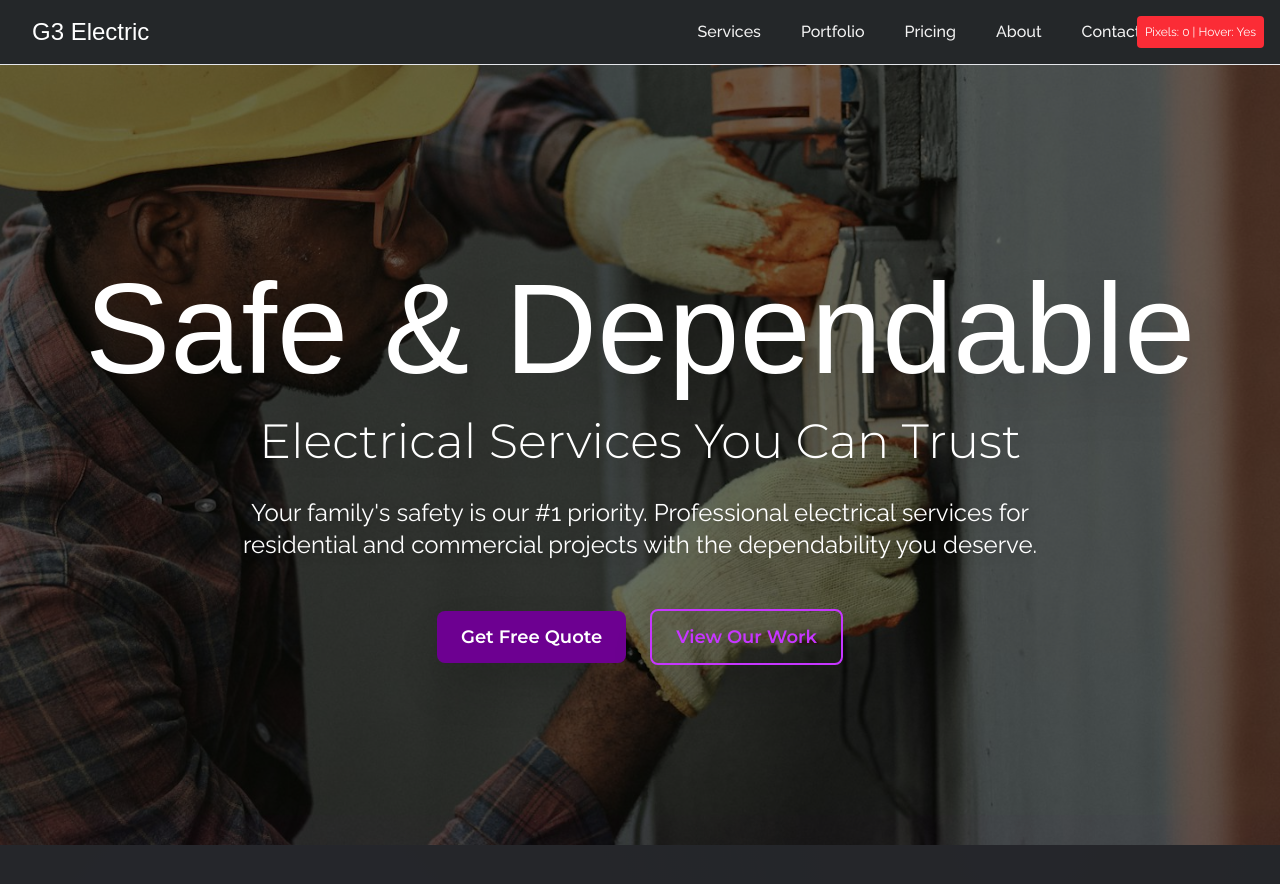
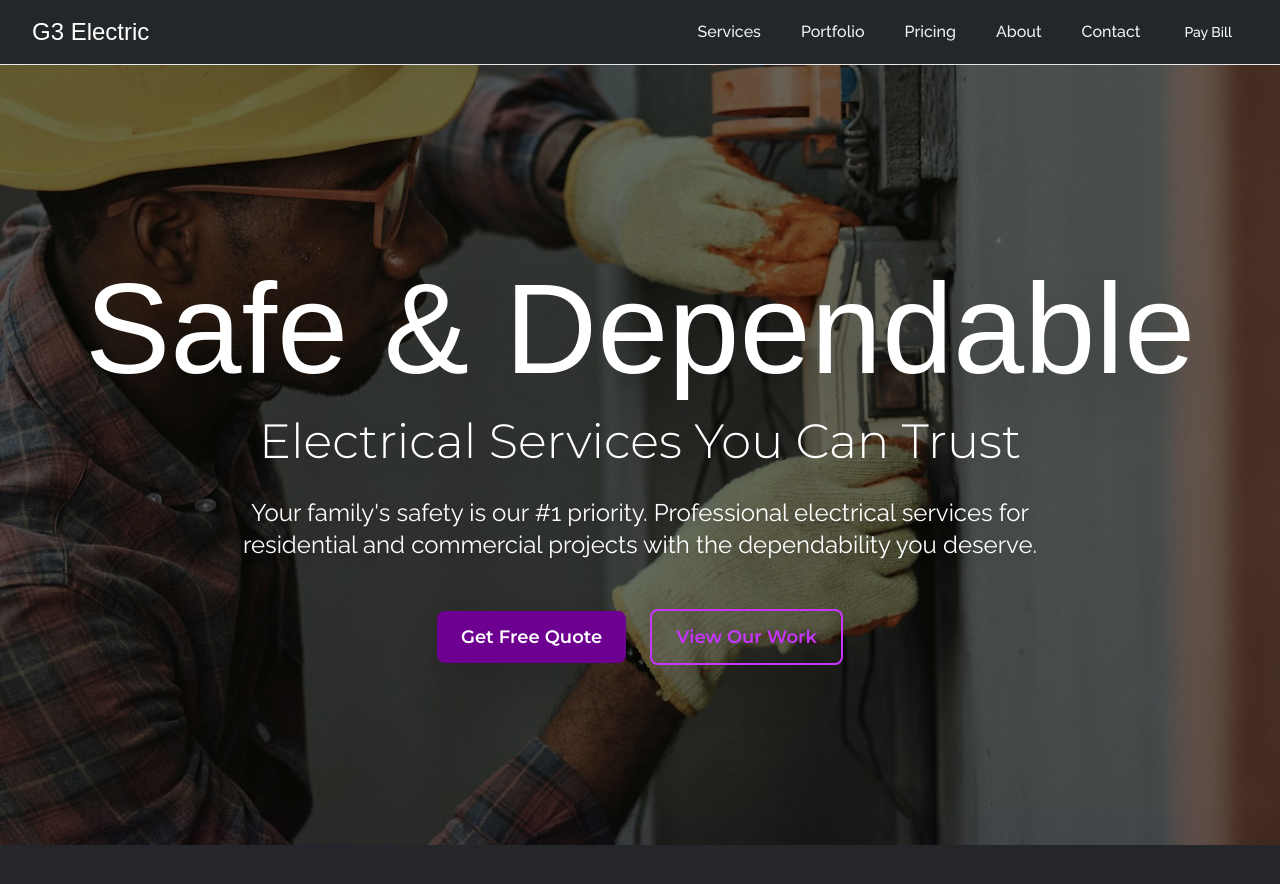
Before and after one commit to g3electricdsm-design/g3, a Next.js app: page / in a window 1280 px wide. Shown: the top 884 px of the page. Built offline with nearby package versions, Linux system fonts and the light colour scheme; a web font is replaced by a local one.

Commit message:
🧹 Clean up pixel zap animation
- Removed debug box that was causing potential issues
- Removed console.log statements for cleaner code
- Fixed server errors by clearing build cache
- Animation now runs cleanly without debug elements

```diff
--- a/src/components/SimplePixelZap.tsx
+++ b/src/components/SimplePixelZap.tsx
@@ -80,12 +80,10 @@ export default function SimplePixelZap() {
     };
 
     const handleMouseEnter = () => {
-      console.log('Mouse entered page');
       setIsHovering(true);
     };
 
     const handleMouseLeave = () => {
-      console.log('Mouse left page');
       setIsHovering(false);
     };
 
@@ -132,10 +130,6 @@ export default function SimplePixelZap() {
         background: 'transparent'
       }}
     >
-      {/* Debug info */}
-      <div className="fixed top-4 right-4 bg-red-500 text-white p-2 rounded text-xs pointer-events-auto z-50">
-        Pixels: {pixels.length} | Hover: {isHovering ? 'Yes' : 'No'}
-      </div>
 
       {/* Zap Particles */}
       {pixels.map(pixel => (
```
